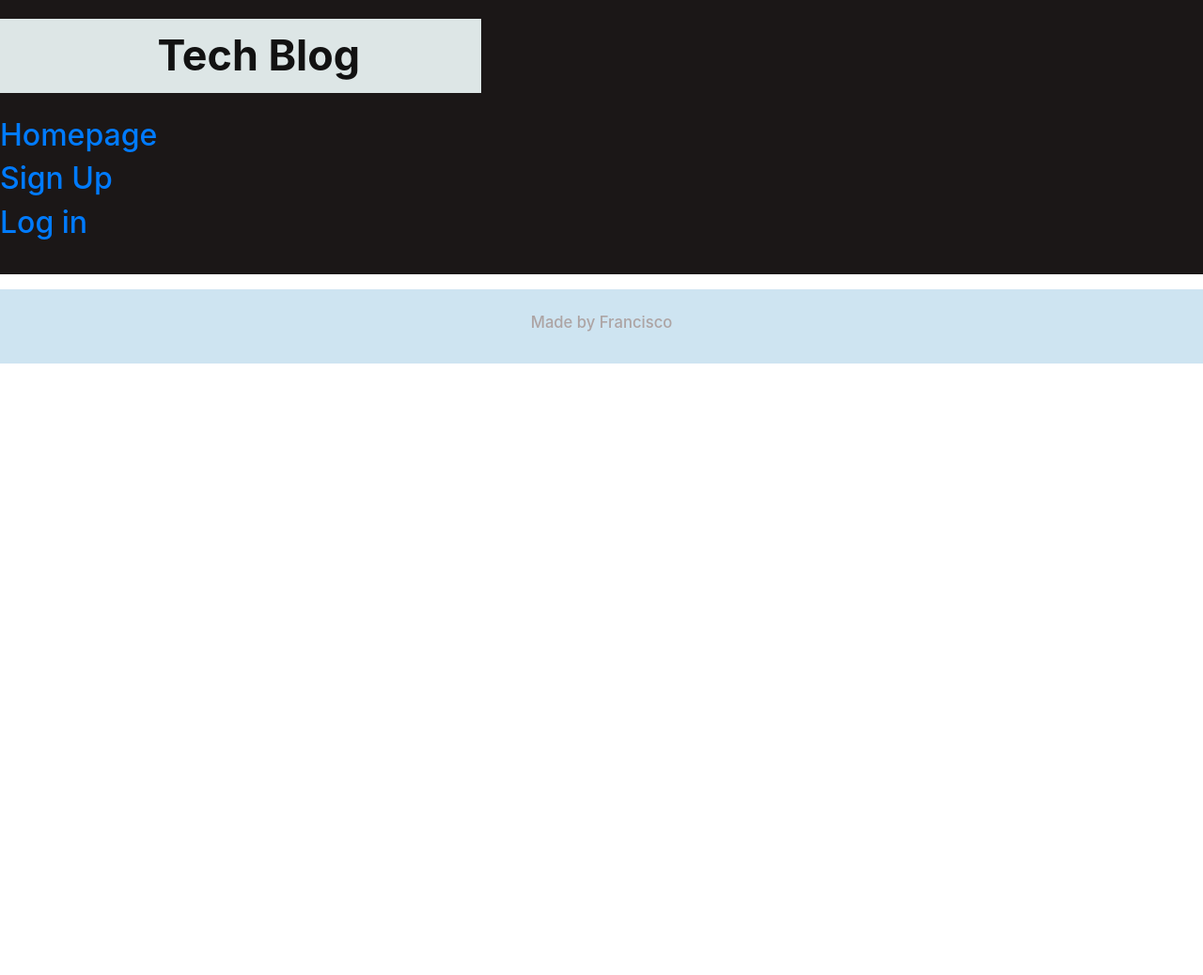
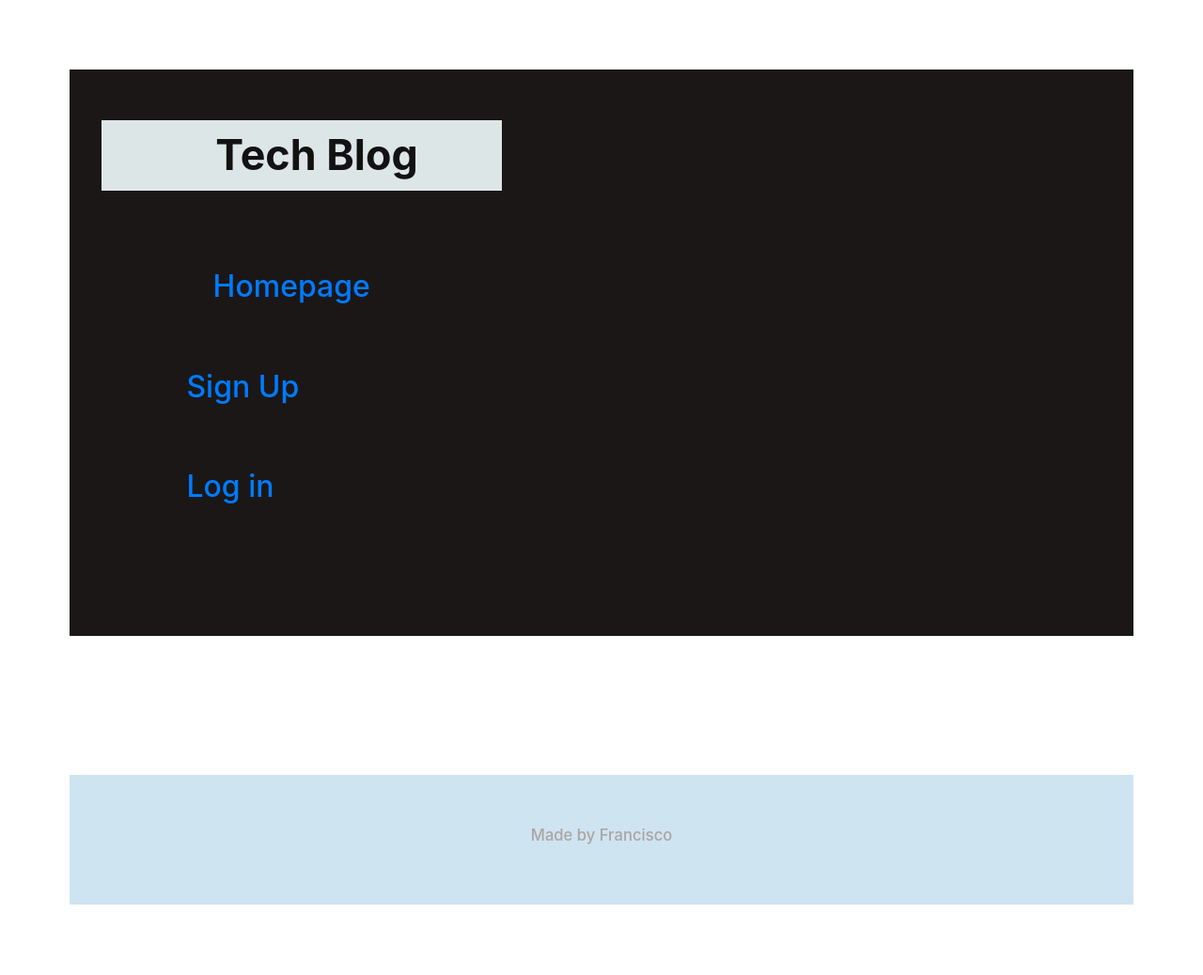
Before and after one commit to PanchoPuma/CMS-style-tech-blog, a Node server app: page / in a window 1280 px wide. Shown: the whole page at 94% size. Before the commit the page ends 387 px from the top, so only its background shows below. Run offline with Node 20, Linux system fonts and the light colour scheme; data that the repository does not hold is empty; some libraries are stand-ins or nearby versions.

Commit message:
adding reame

```diff
--- a/public/stylesheets/style.css
+++ b/public/stylesheets/style.css
@@ -1,7 +1,7 @@
 /* General styles begin */
 * {
   margin: 0;
-  padding: 0;
+  padding: 3%;
   box-sizing: border-box;
 }
 
```
Also changed, not shown: README.md, assets/img/sample1.jpeg (added).
